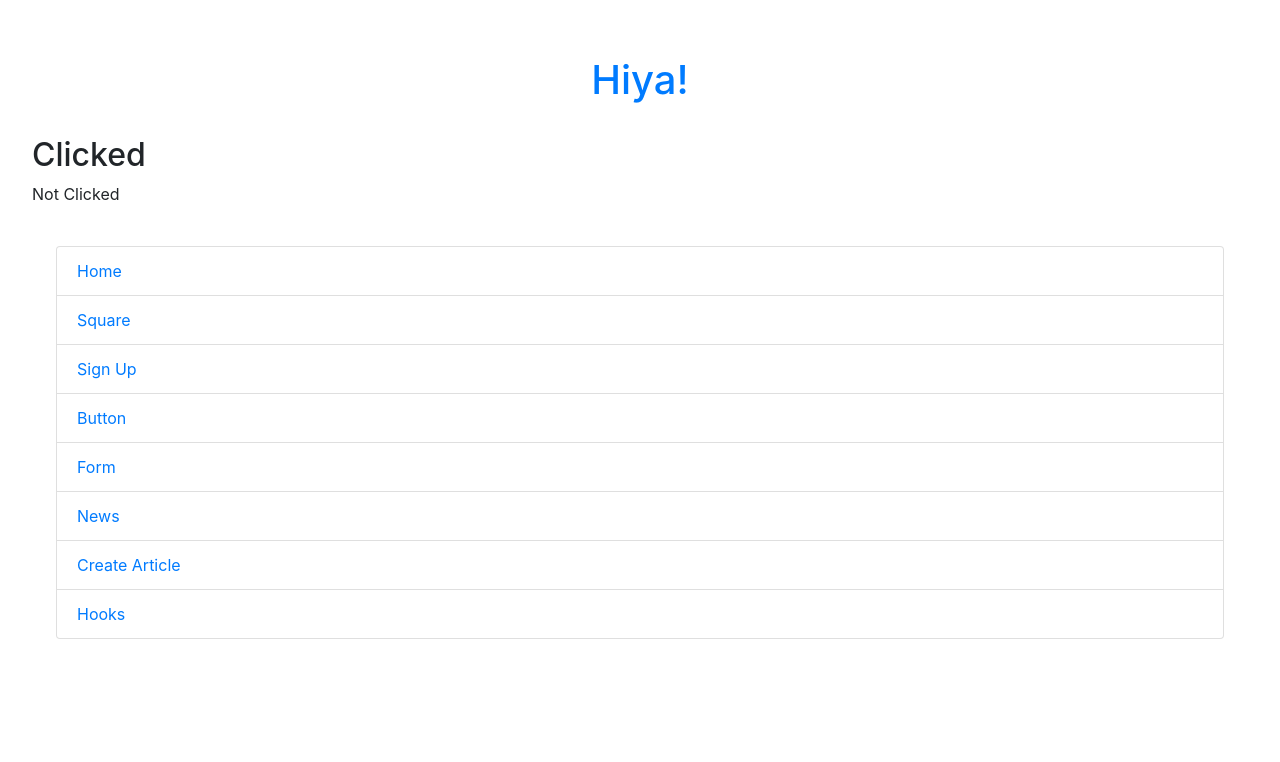
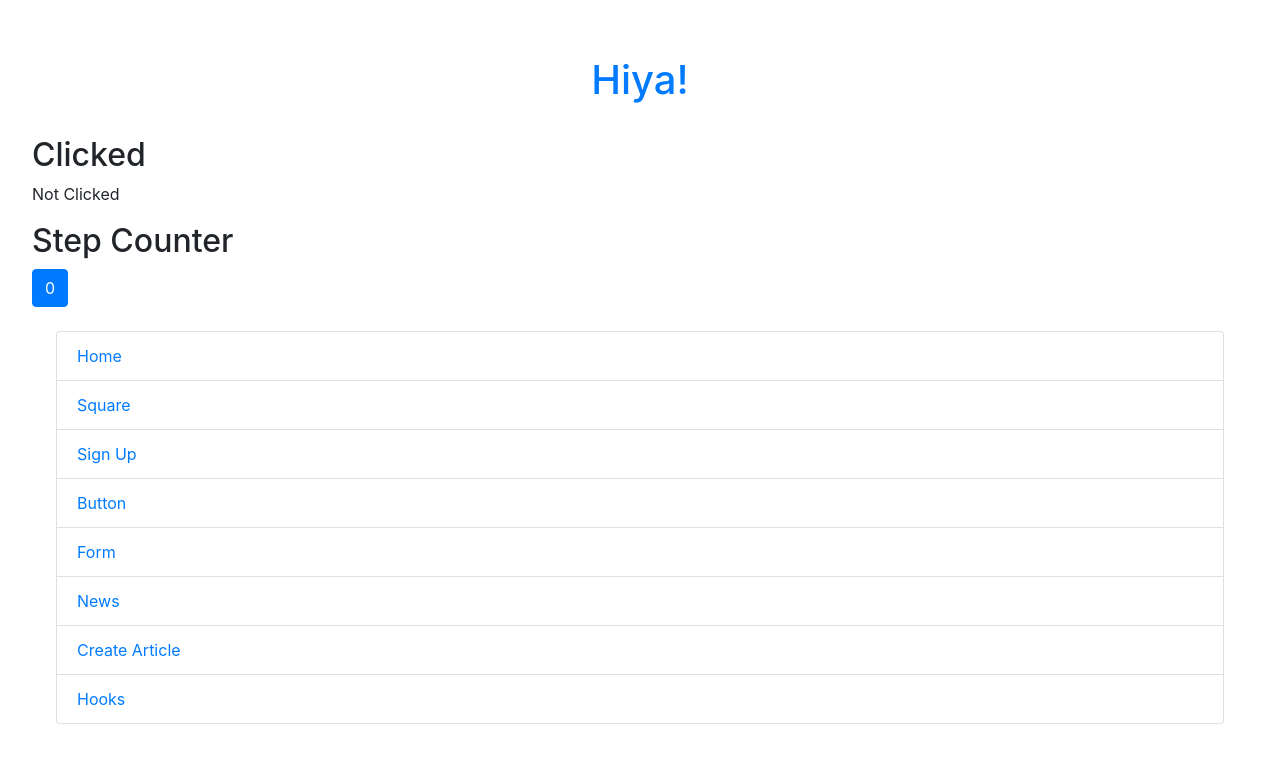
Before and after one commit to hgraceoc/React-Week-2, a React (Create React App) app: page /reducers in a window 1280 px wide. Shown: the top 762 px of the page. Built offline with nearby package versions, Linux system fonts and the light colour scheme; no server answers.

Commit message:
step count reducer

```diff
--- a/src/App.js
+++ b/src/App.js
@@ -23,6 +23,7 @@ import RollCall from "./Hooks/RollCall";
 
 //Reducers
 import ClickedReducer from "./Reducer/ClickedReducer";
+import StepReducer from "./Reducer/StepReducer";
 
 import {
   BrowserRouter as Router,
@@ -78,6 +79,7 @@ const App = () => (
 
         <Route exact path="/reducers">
           <ClickedReducer />
+          <StepReducer />
         </Route>
 
 
--- /dev/null
+++ b/src/Reducer/StepReducer.js
@@ -0,0 +1,37 @@
+import React, { useReducer } from "react";
+
+import Button from 'react-bootstrap/Button'
+
+let initialState = {
+    step: 0,
+};
+
+let action = { type: "STEP" };
+
+const reducer = (state, action) => {
+    switch (action.type) {
+        case "STEP": return {
+            ...state,
+            step: state.step + 5,
+        };
+}
+
+
+let newState = reducer(initialState, action);
+}
+
+const StepReducer = () => {
+    const [state, dispatch] = useReducer(reducer, initialState);
+
+    return (
+        <>
+        <h2>Step Counter</h2>
+        <Button
+        onClick={ () => dispatch(action) }>{state.step}
+        </Button>
+        </>
+    )
+}
+
+
+export default StepReducer;
```
